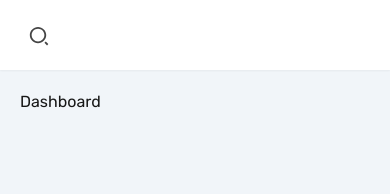
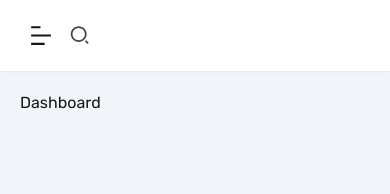
Before and after one commit to vishnut2003/seo_audit_tool, a Next.js app: page /dashboard in a window 390 px wide. Shown: the top 194 px of the page. Built offline with nearby package versions, Linux system fonts and the light colour scheme.

Commit message:
Added dashboard sidebar for mobile version.

```diff
--- a/src/Components/AuthComponents/LogoutButton.tsx
+++ b/src/Components/AuthComponents/LogoutButton.tsx
@@ -11,9 +11,9 @@ const LogoutButton = ({iconType, className}: {
     return (
         <button
         onClick={() => signOut()}
-        className={className}>
+        className={`${className} min-w-max`}>
             { iconType && <RiLogoutBoxRLine size={24} /> }
-            <p>Logout</p>
+            <p className='whitespace-nowrap'>Logout</p>
         </button>
     )
 }
--- a/src/layouts/BasicLayout/Header/Header.tsx
+++ b/src/layouts/BasicLayout/Header/Header.tsx
@@ -1,8 +1,10 @@
+import MobileSidebar from "../MobileSidebar/MobileSidebar"
 import SearchSite from "./SearchSite/SearchSite"
 
 const Header = () => {
   return (
-    <header className="min-h-0 py-6 px-7 bg-white shadow-sm">
+    <header className="min-h-0 py-6 px-7 bg-white shadow-sm flex flex-nowrap items-center gap-4">
+        <MobileSidebar/>
         <SearchSite/>
     </header>
   )
--- /dev/null
+++ b/src/layouts/BasicLayout/MobileSidebar/MobileSidebar.tsx
@@ -0,0 +1,44 @@
+'use client';
+
+import { useState } from "react";
+import SidebarFooter from "../Sidebar/SidebarFooter/SidebarFooter";
+import SidebarMenu from "../Sidebar/SidebarMenu/SidebarMenu";
+import { RiArrowLeftLine, RiBarChartHorizontalLine } from "@remixicon/react";
+
+const MobileSidebar = () => {
+
+    const [sidebar, setSidebar] = useState(false);
+
+    return (
+        <div className="flex justify-center items-center">
+
+            {/* Toggle button */}
+            <button
+            className="md:hidden"
+            onClick={() => setSidebar(true)}>
+                <RiBarChartHorizontalLine size={25}/>
+            </button>
+
+            {/* Sidebar */}
+            <div className={`${sidebar ? "w-[90%]" : "w-0"} transition-all max-w-[350px] h-full bg-primary text-foregroundwhite flex md:hidden flex-col justify-start fixed top-0 left-0 z-50 overflow-hidden`}>
+
+                <div className="w-full py-5 px-6 flex justify-between gap-3 items-center">
+                    <h2 className="font-bold text-3xl whitespace-nowrap">SEO Audit</h2>
+                    <RiArrowLeftLine
+                    onClick={() => setSidebar(false)}
+                    size={25}/>
+                </div>
+
+                <div className="w-full h-full min-h-0 py-5 px-6">
+                    <div className="w-full">
+                        <SidebarMenu />
+                    </div>
+                </div>
+
+                <SidebarFooter />
+            </div>
+        </div>
+    )
+}
+
+export default MobileSidebar
--- a/src/layouts/BasicLayout/Sidebar/SidebarFooter/SingleMenuItem.tsx
+++ b/src/layouts/BasicLayout/Sidebar/SidebarFooter/SingleMenuItem.tsx
@@ -5,9 +5,9 @@ const SingleMenuItem = ({menuItem}: {
     menuItem: footerMenuIterface
 }) => {
   return (
-    <Link href={menuItem.link!} className="flex gap-2 opacity-95 py-3 px-4 rounded-lg hover:bg-white/10 w-full">
+    <Link href={menuItem.link!} className="flex gap-2 opacity-95 py-3 px-4 rounded-lg hover:bg-white/10 w-full min-w-max">
         <menuItem.icon size={24}/>
-        <p>{menuItem.name}</p>
+        <p className="whitespace-nowrap">{menuItem.name}</p>
     </Link>
   )
 }
--- a/src/layouts/BasicLayout/Sidebar/SidebarMenu/SidebarMenu.tsx
+++ b/src/layouts/BasicLayout/Sidebar/SidebarMenu/SidebarMenu.tsx
@@ -11,9 +11,9 @@ const SidebarMenu = () => {
     return (
         <div className="w-full flex flex-col gap-2">
             {sidebarMenuItems.map((menuItem, index) => (
-                <Link href={menuItem.link} key={index} className={`flex gap-2 opacity-95 py-3 px-4 rounded-lg ${menuItem.link === pathname ? 'bg-secondary text-white hover:bg-secondary' : 'hover:bg-white/10'}`}>
+                <Link href={menuItem.link} key={index} className={`flex min-w-max gap-2 opacity-95 py-3 px-4 rounded-lg ${menuItem.link === pathname ? 'bg-secondary text-white hover:bg-secondary' : 'hover:bg-white/10'}`}>
                     <menuItem.icon size={24} />
-                    <p>{menuItem.name}</p>
+                    <p className="whitespace-nowrap">{menuItem.name}</p>
                 </Link>
             ))}
         </div>
```
